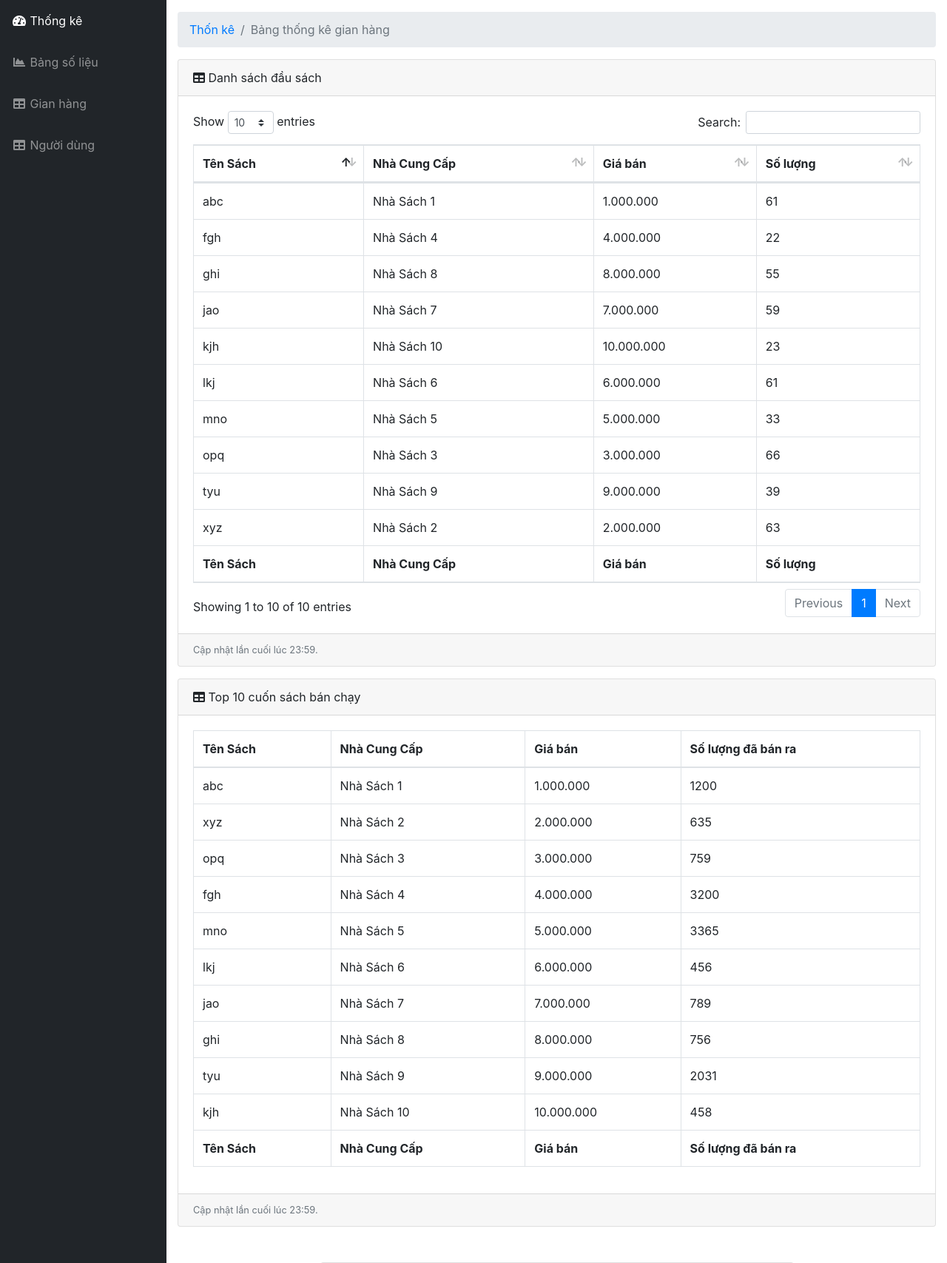
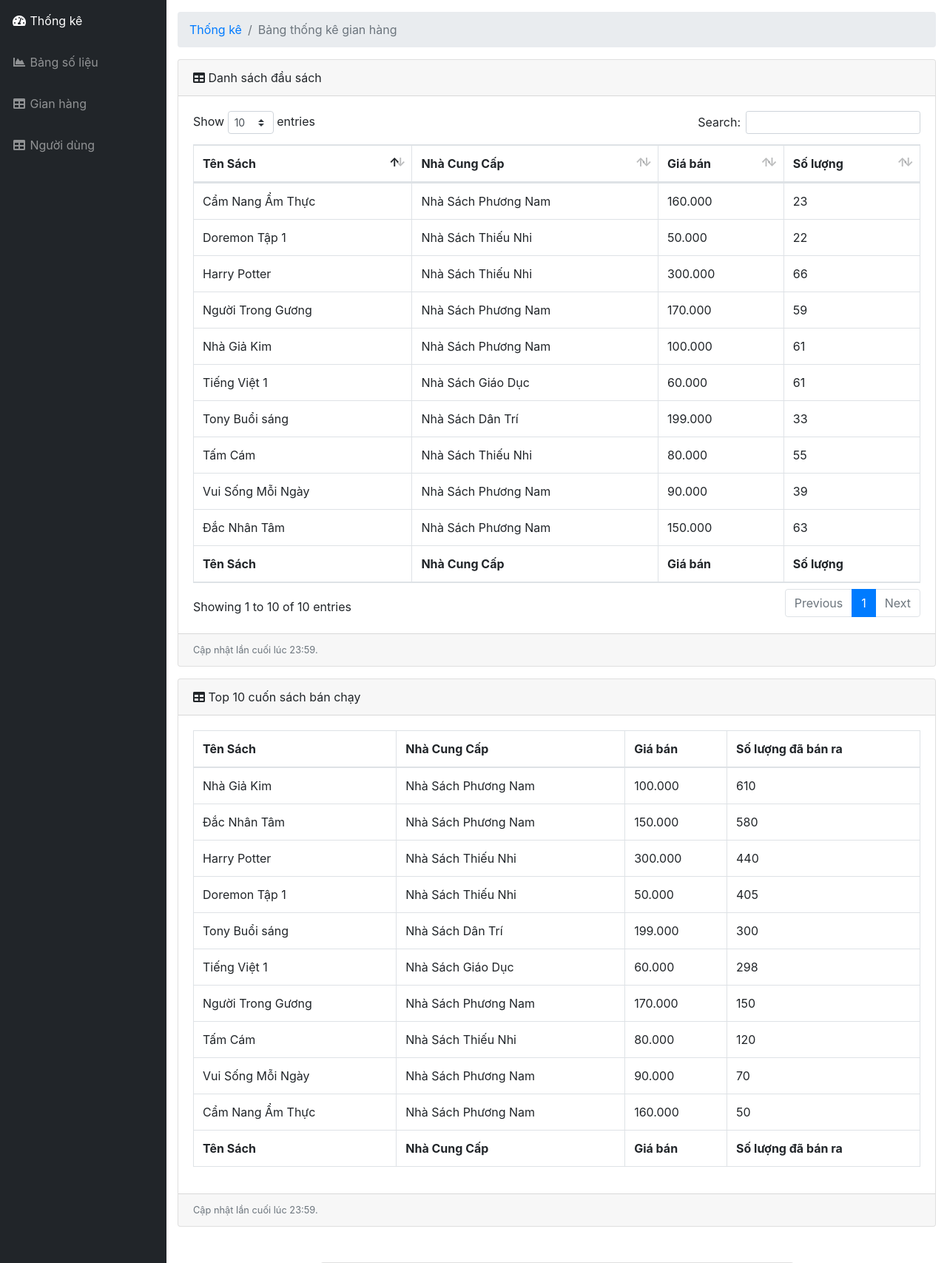
Before and after one commit to HoangLan2904/HLTeam_AdminWebSite, a Node server app: page /table-book in a window 1280 px wide. Shown: the part 56-1763 px from the top of the page at 74% size. Run offline with Node 20, Linux system fonts and the light colour scheme; some libraries are stand-ins or nearby versions.

Commit message:
* fix Name of customer, ID of Order + add books name and change price

```diff
--- a/views/partials/table_book_body.ejs
+++ b/views/partials/table_book_body.ejs
@@ -5,7 +5,7 @@
       <!-- Breadcrumbs-->
       <ol class="breadcrumb">
         <li class="breadcrumb-item">
-          <a href="#">Thốn kê</a>
+          <a href="#">Thống kê</a>
         </li>
         <li class="breadcrumb-item active">Bảng thống kê gian hàng</li>
       </ol>
@@ -36,63 +36,63 @@
               </tfoot>
               <tbody>
                 <tr>
-                  <td>abc</td>
-                  <td>Nhà Sách 1</td>
-                  <td>1.000.000</td>
+                  <td>Nhà Giả Kim</td>
+                  <td>Nhà Sách Phương Nam</td>
+                  <td>100.000</td>
                   <td>61</td>
                 </tr>
                 <tr>
-                  <td>xyz</td>
-                  <td>Nhà Sách 2</td>
-                  <td>2.000.000</td>
+                  <td>Đắc Nhân Tâm</td>
+                  <td>Nhà Sách Phương Nam</td>
+                  <td>150.000</td>
                   <td>63</td>
                 </tr>
                 <tr>
-                  <td>opq</td>
-                  <td>Nhà Sách 3</td>
-                  <td>3.000.000</td>
+                  <td>Harry Potter</td>
+                  <td>Nhà Sách Thiếu Nhi</td>
+                  <td>300.000</td>
                   <td>66</td>
                 </tr>
                 <tr>
-                  <td>fgh</td>
-                  <td>Nhà Sách 4</td>
-                  <td>4.000.000</td>
+                  <td>Doremon Tập 1</td>
+                  <td>Nhà Sách Thiếu Nhi</td>
+                  <td>50.000</td>
                   <td>22</td>
                 </tr>
                 <tr>
-                  <td>mno</td>
-                  <td>Nhà Sách 5</td>
-                  <td>5.000.000</td>
+                  <td>Tony Buổi sáng</td>
+                  <td>Nhà Sách Dân Trí</td>
+                  <td>199.000</td>
                   <td>33</td>
                 </tr>
                 <tr>
-                  <td>lkj</td>
-                  <td>Nhà Sách 6</td>
-                  <td>6.000.000</td>
+                  <td>Tiếng Việt 1</td>
+                  <td>Nhà Sách Giáo Dục</td>
+                  <td>60.000</td>
                   <td>61</td>
                 </tr>
                 <tr>
-                  <td>jao</td>
-                  <td>Nhà Sách 7</td>
-                  <td>7.000.000</td>
+                  <td>Người Trong Gương</td>
+                  <td>Nhà Sách Phương Nam</td>
+                  <td>170.000</td>
                   <td>59</td>
                 </tr>
                 <tr>
-                  <td>ghi</td>
-                  <td>Nhà Sách 8</td>
-                  <td>8.000.000</td>
+                  <td>Tấm Cám</td>
+                  <td>Nhà Sách Thiếu Nhi</td>
+                  <td>80.000</td>
                   <td>55</td>
                 </tr>
                 <tr>
-                  <td>tyu</td>
-                  <td>Nhà Sách 9</td>
-                  <td>9.000.000</td>
+                  <td>Vui Sống Mỗi Ngày</td>
+                  <td>Nhà Sách Phương Nam</td>
+                  <td>90.000</td>
                   <td>39</td>
                 </tr>
                 <tr>
-                  <td>kjh</td>
-                  <td>Nhà Sách 10</td>
-                  <td>10.000.000</td>
+                  <td>Cẩm Nang Ẩm Thực</td>
+                  <td>Nhà Sách Phương Nam</td>
+                  <td>160.000</td>
                   <td>23</td>
                 </tr>
               </tbody>
@@ -127,64 +127,64 @@
               </tfoot>
               <tbody>
                 <tr>
-                  <td>abc</td>
-                  <td>Nhà Sách 1</td>
-                  <td>1.000.000</td>
-                  <td>1200</td>
+                  <td>Nhà Giả Kim</td>
+                  <td>Nhà Sách Phương Nam</td>
+                  <td>100.000</td>
+                  <td>610</td>
                 </tr>
                 <tr>
-                  <td>xyz</td>
-                  <td>Nhà Sách 2</td>
-                  <td>2.000.000</td>
-                  <td>635</td>
+                  <td>Đắc Nhân Tâm</td>
+                  <td>Nhà Sách Phương Nam</td>
+                  <td>150.000</td>
+                  <td>580</td>
                 </tr>
                 <tr>
-                  <td>opq</td>
-                  <td>Nhà Sách 3</td>
-                  <td>3.000.000</td>
-                  <td>759</td>
+                  <td>Harry Potter</td>
+                  <td>Nhà Sách Thiếu Nhi</td>
+                  <td>300.000</td>
+                  <td>440</td>
                 </tr>
                 <tr>
-                  <td>fgh</td>
-                  <td>Nhà Sách 4</td>
-                  <td>4.000.000</td>
-                  <td>3200</td>
+                  <td>Doremon Tập 1</td>
+                  <td>Nhà Sách Thiếu Nhi</td>
+                  <td>50.000</td>
+                  <td>405</td>
                 </tr>
                 <tr>
-                  <td>mno</td>
-                  <td>Nhà Sách 5</td>
-                  <td>5.000.000</td>
-                  <td>3365</td>
+                  <td>Tony Buổi sáng</td>
+                  <td>Nhà Sách Dân Trí</td>
+                  <td>199.000</td>
+                  <td>300</td>
                 </tr>
                 <tr>
-                  <td>lkj</td>
-                  <td>Nhà Sách 6</td>
-                  <td>6.000.000</td>
-                  <td>456</td>
+                  <td>Tiếng Việt 1</td>
+                  <td>Nhà Sách Giáo Dục</td>
+                  <td>60.000</td>
+                  <td>298</td>
                 </tr>
                 <tr>
-                  <td>jao</td>
-                  <td>Nhà Sách 7</td>
-                  <td>7.000.000</td>
-                  <td>789</td>
+                  <td>Người Trong Gương</td>
+                  <td>Nhà Sách Phương Nam</td>
+                  <td>170.000</td>
+                  <td>150</td>
                 </tr>
                 <tr>
-                  <td>ghi</td>
-                  <td>Nhà Sách 8</td>
-                  <td>8.000.000</td>
-                  <td>756</td>
+                  <td>Tấm Cám</td>
+                  <td>Nhà Sách Thiếu Nhi</td>
+                  <td>80.000</td>
+                  <td>120</td>
                 </tr>
                 <tr>
-                  <td>tyu</td>
-                  <td>Nhà Sách 9</td>
-                  <td>9.000.000</td>
-                  <td>2031</td>
+                  <td>Vui Sống Mỗi Ngày</td>
+                  <td>Nhà Sách Phương Nam</td>
+                  <td>90.000</td>
+                  <td>70</td>
                 </tr>
                 <tr>
-                  <td>kjh</td>
-                  <td>Nhà Sách 10</td>
-                  <td>10.000.000</td>
-                  <td>458</td>
+                  <td>Cẩm Nang Ẩm Thực</td>
+                  <td>Nhà Sách Phương Nam</td>
+                  <td>160.000</td>
+                  <td>50</td>
                 </tr>
               </tbody>
             </table>
```
Also changed, not shown: views/partials/index_body.ejs (+31 -31 lines).
